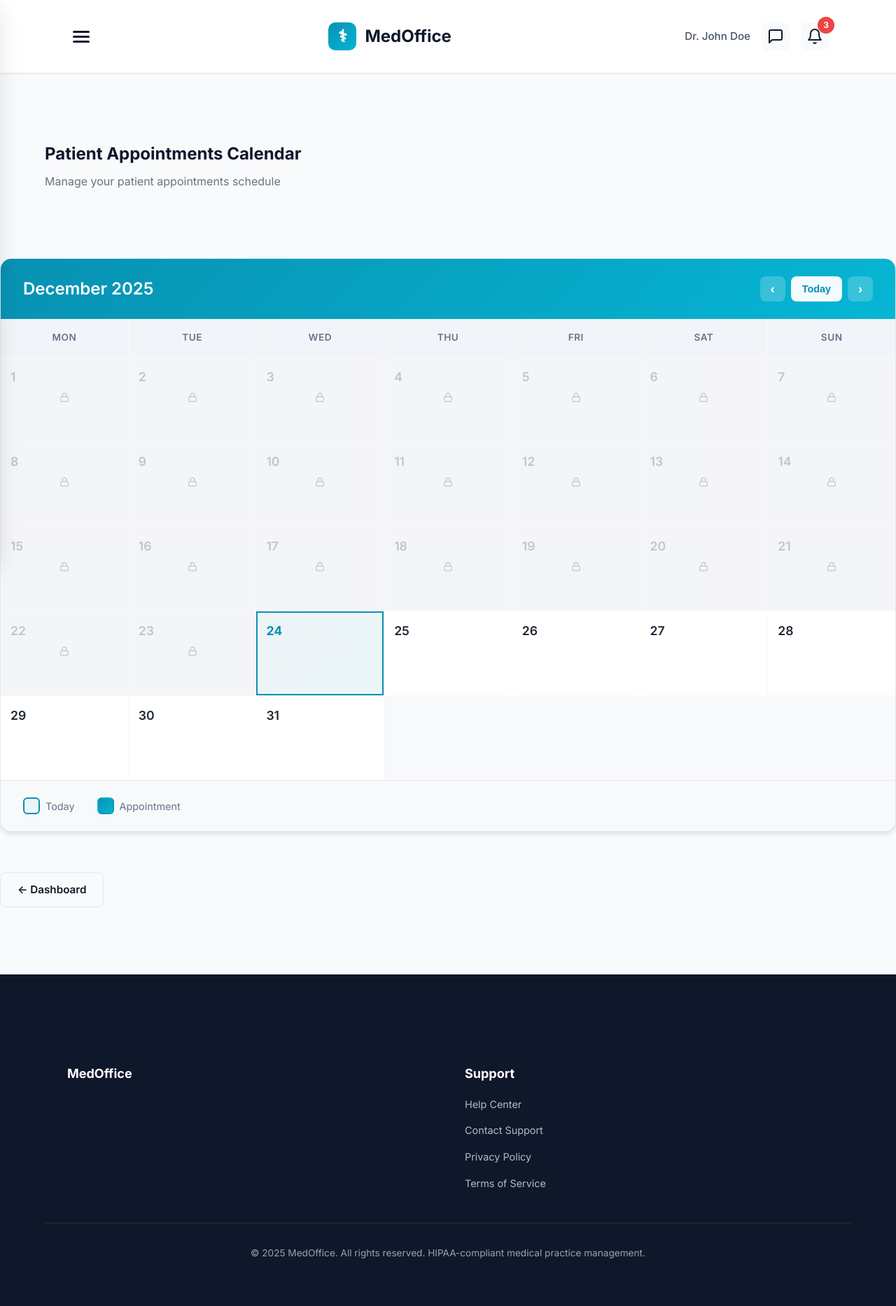
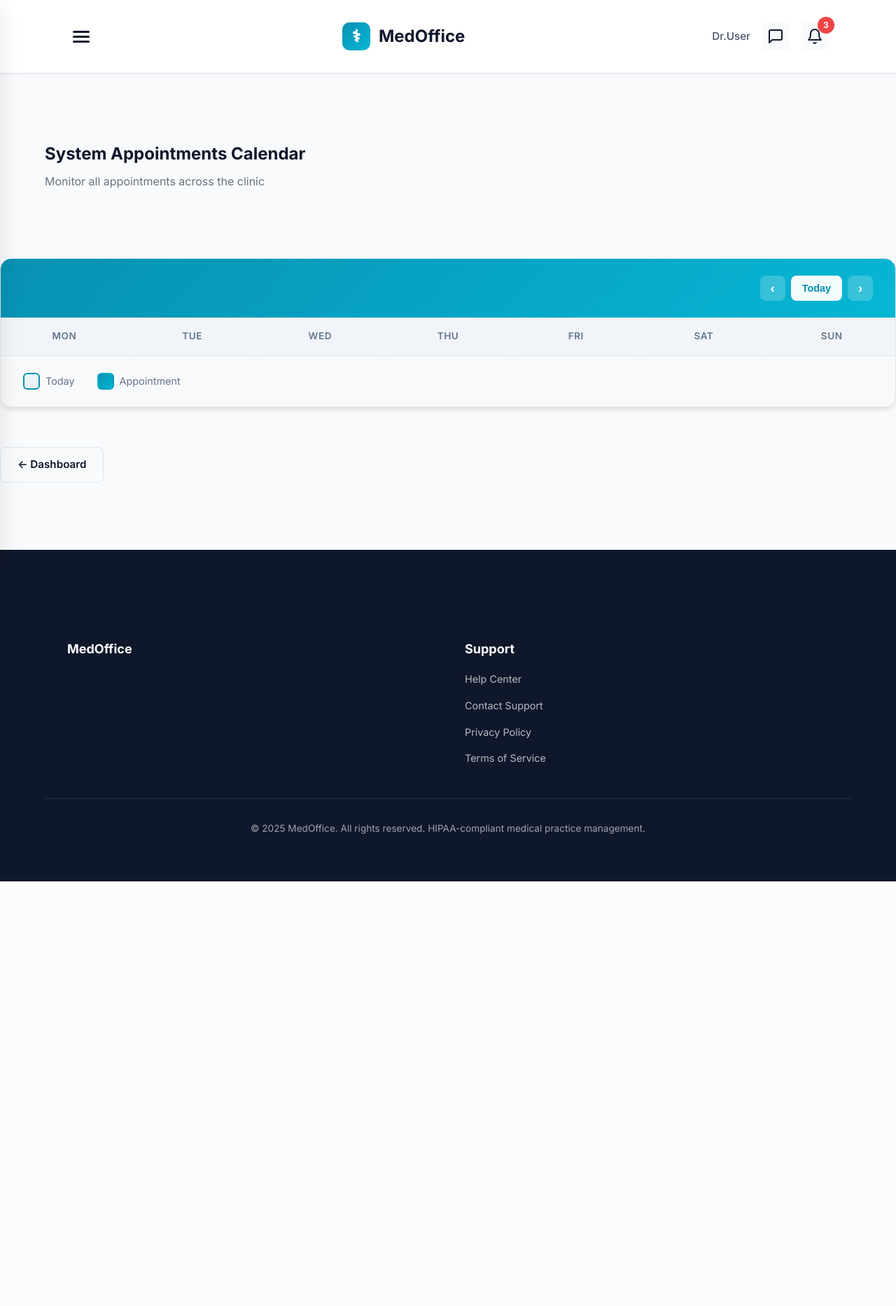
Before and after one commit to badisso22/MedOffice, a PHP site: page /Doctor/calendarD.php in a window 1280 px wide. Shown: the whole page at 70% size. After the commit the page ends 1260 px from the top, so only its background shows below. Run offline with PHP 8.4, Linux system fonts and the light colour scheme; data comes from the database, SQL or seed files in the repository; data that the repository does not hold is empty.

Commit message:
Update calendarD.php

```diff
--- a/Doctor/calendarD.php
+++ b/Doctor/calendarD.php
@@ -6,6 +6,7 @@
   <title>Calendar - MedOffice</title>
   <link rel="stylesheet" href="../CSS/general.css">
   <link rel="stylesheet" href="../CSS/dashboard.css">
+  <link rel="stylesheet" href="../CSS/admin.css">
   <link rel="stylesheet" href="../CSS/calendar.css">
 </head>
 <body>
@@ -21,7 +22,7 @@
                 MedOffice
             </a>
             <div class="nav-cta">
-        <span class="user-name">Dr. John Doe</span>
+                <span class="user-name">Dr.<?= htmlspecialchars($fullname ?? 'User') ?></span>
                 <div class="top-icons">
                     <a href="messages.php" class="icon-btn" title="Chat">
                         <svg viewBox="0 0 24 24">
@@ -48,7 +49,7 @@
             <button class="drawer-close" onclick="toggleDrawer()">&times;</button>
         </div>
         <ul class="drawer-menu">
-      <li><a href="dashboard_d.php">
+            <li><a href="dashboard_d.php" class="active">
                 <svg viewBox="0 0 24 24" width="20" height="20"><rect x="3" y="3" width="7" height="7"></rect><rect x="14" y="3" width="7" height="7"></rect><rect x="14" y="14" width="7" height="7"></rect><rect x="3" y="14" width="7" height="7"></rect></svg>
                 Dashboard
             </a></li>
@@ -56,12 +57,12 @@
                 <svg viewBox="0 0 24 24" width="20" height="20"><path d="M20 21v-2a4 4 0 0 0-4-4H8a4 4 0 0 0-4 4v2"></path><circle cx="12" cy="7" r="4"></circle></svg>
                 Profile
             </a></li>
-      <li><a href="searchP.php" class="active">
+            <li><a href="searchP.php">
                 <svg viewBox="0 0 24 24" width="20" height="20"><circle cx="11" cy="11" r="8"></circle><path d="m21 21-4.35-4.35"></path></svg>
                 Search Patients
             </a></li>
             <li><a href="searchA.php">
-        <svg viewBox="0 0 24 24" width="20" height="20"><path d="M16 21v-2a4 4 0 0 0-4-4H5a4 4 0 0 0-4 4v2"></path><circle cx="8.5" cy="7" r="4"></circle><line x1="20" y1="8" x2="20" y2="14"></line><line x1="23" y1="11" x2="17" y2="11"></line></svg>
+                <svg viewBox="0 0 24 24" width="20" height="20"><path d="M16 21v-2a4 4 0 0 0-4-4H5a4 4 0 0 0-4 4v2"></path><circle cx="8.5" cy="7" r="4"></circle><path d="M17 11h6m-3-3v6"></path></svg>
                 Search Assistant
             </a></li>
             <li><a href="calendarD.php">
@@ -99,21 +100,15 @@
                 </svg>
                 Settings
             </a></li>
+            <button class="drawer-logout" onclick="logout()">Logout</button>
         </ul>
-    <button class="drawer-logout" onclick="window.location.href='logout.php'">
-      <svg viewBox="0 0 24 24" width="18" height="18" fill="none" stroke="currentColor" stroke-width="2" style="display: inline-block; margin-right: 0.5rem; vertical-align: middle;">
-        <path d="M9 21H5a2 2 0 0 1-2-2V5a2 2 0 0 1 2-2h4"></path>
-        <polyline points="16 17 21 12 16 7"></polyline>
-        <line x1="21" y1="12" x2="9" y2="12"></line>
-      </svg>
-      Logout
-    </button>
    </div>
   <div class="drawer-overlay" id="drawerOverlay" onclick="toggleDrawer()"></div>
+
 <main class="layout">
   <section class="page-title">
-    <h1>Patient Appointments Calendar</h1>
-    <p style="color: #6b7280; margin-top: 0.5rem;">Manage your patient appointments schedule</p>
+    <h1>System Appointments Calendar</h1>
+    <p style="color: #6b7280; margin-top: 0.5rem;">Monitor all appointments across the clinic</p>
   </section>
 
   <div class="calendar-modern">
@@ -149,41 +144,69 @@
     </div>
   </div>
   <br>
-  <a href="dashboard_d.php" class="btn btn-secondary">← Dashboard</a>
+  <a href="dashboard_ad.php" class="btn btn-secondary">← Dashboard</a>
 </main>
 <div class="modal-overlay" id="modalOverlay">
-  <div class="modal">
+  <div class="modal modal-large">
     <div class="modal-header">
-      <h3 id="modalTitle">New Patient Appointment</h3>
+      <h3 id="modalTitle">Step 1: Select Patient</h3>
       <button class="modal-close" onclick="closeModal()">×</button>
     </div>
+
+    <div class="wizard-progress">
+      <div class="progress-step active">
+        <div class="progress-circle">1</div>
+        <div class="progress-label">Patient</div>
+      </div>
+      <div class="progress-step">
+        <div class="progress-circle">2</div>
+        <div class="progress-label">Time</div>
+      </div>
+      <div class="progress-step">
+        <div class="progress-circle">3</div>
+        <div class="progress-label">Details</div>
+      </div>
+    </div>
+
     <div class="modal-body">
-      <form id="appointmentForm" onsubmit="event.preventDefault(); saveAppointment();">
+      <input type="date" id="appointmentDate" style="display: none;">
+      <input type="text" id="appointmentTime" style="display: none;">
+
+      <div id="step1" class="wizard-step active">
+        <div class="search-container">
+          <label style="display: block; margin-bottom: 0.75rem; font-weight: 600; color: #1f2937; font-size: 1rem;">Search Patient</label>
+          <div class="search-input-wrapper">
+            <svg class="search-icon" width="20" height="20" viewBox="0 0 24 24" fill="none" stroke="currentColor" stroke-width="2">
+              <circle cx="11" cy="11" r="8"></circle>
+              <path d="m21 21-4.35-4.35"></path>
+            </svg>
+            <input type="text" id="patientSearch" class="search-input" placeholder="Search by name, ID, or phone..." oninput="searchPatients()">
+          </div>
+        </div>
+
         <div class="modal-form-group">
           <label for="patientSelect">Select Patient *</label>
-          <select id="patientSelect" required onchange="loadPatientInfo()">
-            <option value="">-- Search and Select Patient --</option>
-            <option value="001" data-phone="0555123456">Samia Boulkrinat (ID: 001)</option>
-            <option value="002" data-phone="0555987654">John Wilson (ID: 002)</option>
-            <option value="003" data-phone="0555456789">Maria Garcia (ID: 003)</option>
+          <select id="patientSelect" size="8" class="patient-select-large" onchange="loadPatientInfo()">
+            <option value="">-- Select Patient --</option>
           </select>
         </div>
+
         <div class="modal-form-group">
-          <label for="patientPhone">Patient Phone *</label>
-          <input type="tel" id="patientPhone" placeholder="0555123456" readonly style="background-color: #f3f4f6;">
+          <label for="patientPhone">Patient Phone</label>
+          <input type="tel" id="patientPhone" placeholder="Phone number will appear here" readonly style="background-color: #f3f4f6;">
         </div>
-        <div class="modal-form-group">
-          <label for="appointmentDate">Date *</label>
-          <input type="date" id="appointmentDate" required>
       </div>
-        <div class="modal-form-group">
-          <label for="appointmentTime">Time *</label>
-          <input type="time" id="appointmentTime" required>
+
+      <div id="step2" class="wizard-step">
+        <p style="color: #6b7280; margin-bottom: 1.5rem; text-align: center;">Select an available time slot for the appointment</p>
+        <div id="timeSlotsContainer" class="time-slots-grid"></div>
       </div>
+
+      <div id="step3" class="wizard-step">
         <div class="modal-form-group">
           <label for="appointmentType">Appointment Type *</label>
           <select id="appointmentType" required>
-            <option value="">-- Select --</option>
+            <option value="">-- Select Type --</option>
             <option value="General Consultation">General Consultation</option>
             <option value="Medical Follow-up">Medical Follow-up</option>
             <option value="Emergency">Emergency</option>
```
Also changed, not shown: other parts of Doctor/calendarD.php (+31 -8 lines). Lines whose indentation alone changed are shown as unchanged.
